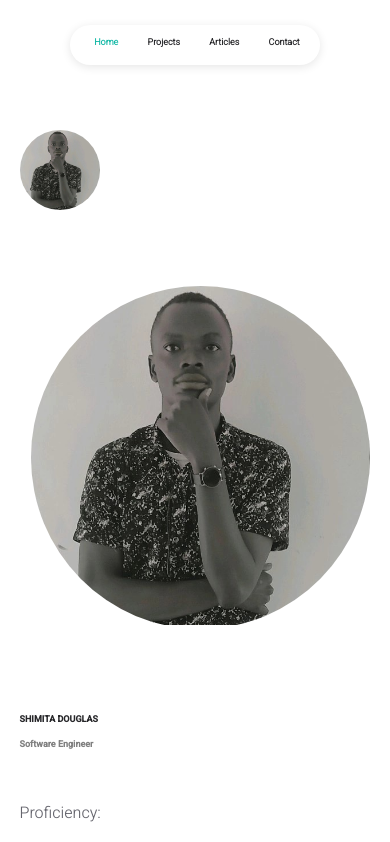
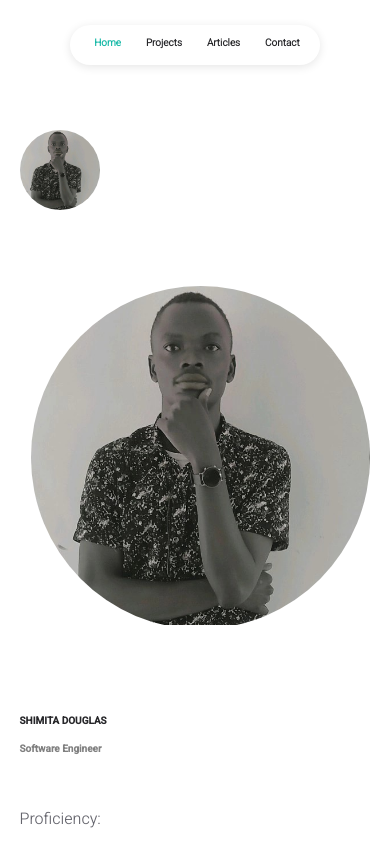
Before and after one commit to Shimmita/portfolio, a React (Create React App) app: page / in a window 390 px wide. Shown: the top 842 px of the page. Built offline with nearby package versions, Linux system fonts and the light colour scheme.

Commit message:
updated the fontsize to small from xx-small

```diff
--- a/src/index.css
+++ b/src/index.css
@@ -16,7 +16,7 @@ code {
 
 * {
 	@media only screen and (max-width: 599px) {
-		font-size: xx-small;
+		font-size: x-small;
 	}
 
 	@media only screen and (min-width: 600px) {
```
